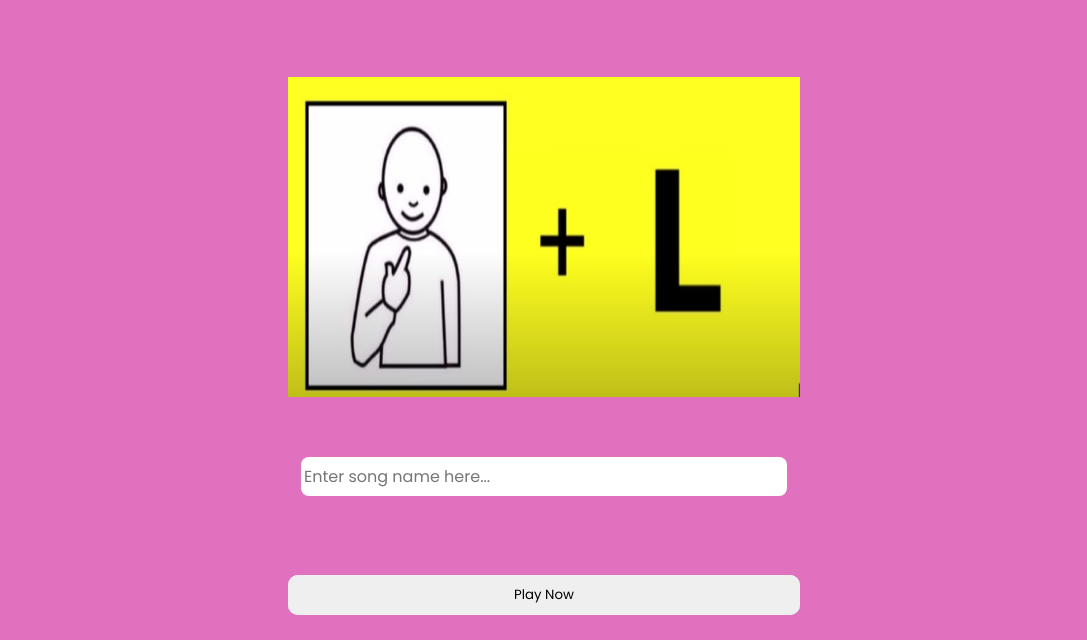
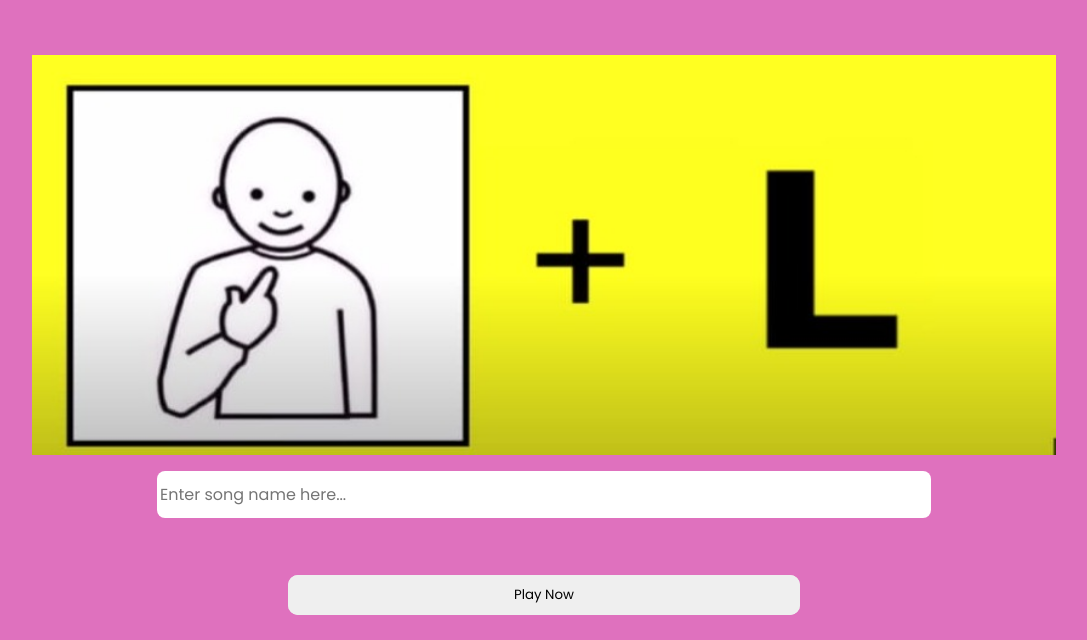
Before and after one commit to Azzpect/GuessTheSong, a plain HTML site: page index.html in a window 1280 px wide. Both pictures are taken after a click on the button "Next". Shown: the part 160-800 px from the top of the page, without its empty margins (96-1183 px from the left). Drawn offline with Linux system fonts and the light colour scheme.

Commit message:
updated style

```diff
--- a/script.js
+++ b/script.js
@@ -17,9 +17,9 @@ const nextSong = () => {
         const div = document.createElement("div")
         div.classList.add("emoji-container")
         const img = document.createElement("img")
-        img.src = `/src/${question[questionIndex]}.jpg`
-        img.style.width = "40vw"
-        img.style.height = "40vh"
+        img.src = `./src/${question[questionIndex]}.jpg`
+        img.style.width = "80vw"
+        img.style.height = "50vh"
         const input = document.createElement("input")
         input.setAttribute("type", "text")
         input.setAttribute("placeholder", "Enter song name here...")
@@ -60,7 +60,7 @@ const playSong = () => {
         score += 10
     questionIndex++
     const video = document.createElement("video")
-    video.src = `/src/${question[songIndex++]}.mp4`
+    video.src = `./src/${question[songIndex++]}.mp4`
     video.setAttribute("controls", "true")
     video.setAttribute("autoplay", "true")
     container.replaceChild(video, container.childNodes[1])
--- a/style.css
+++ b/style.css
@@ -42,8 +42,8 @@ body {
 input[type="text"] {
     outline: none;
     font-size: 16px;
-    width: 30em;
-    height: 2em;
+    width: 60vw;
+    height: 5vh;
     padding: 0.2em;
     border: none;
     border-radius: 8px;
```
